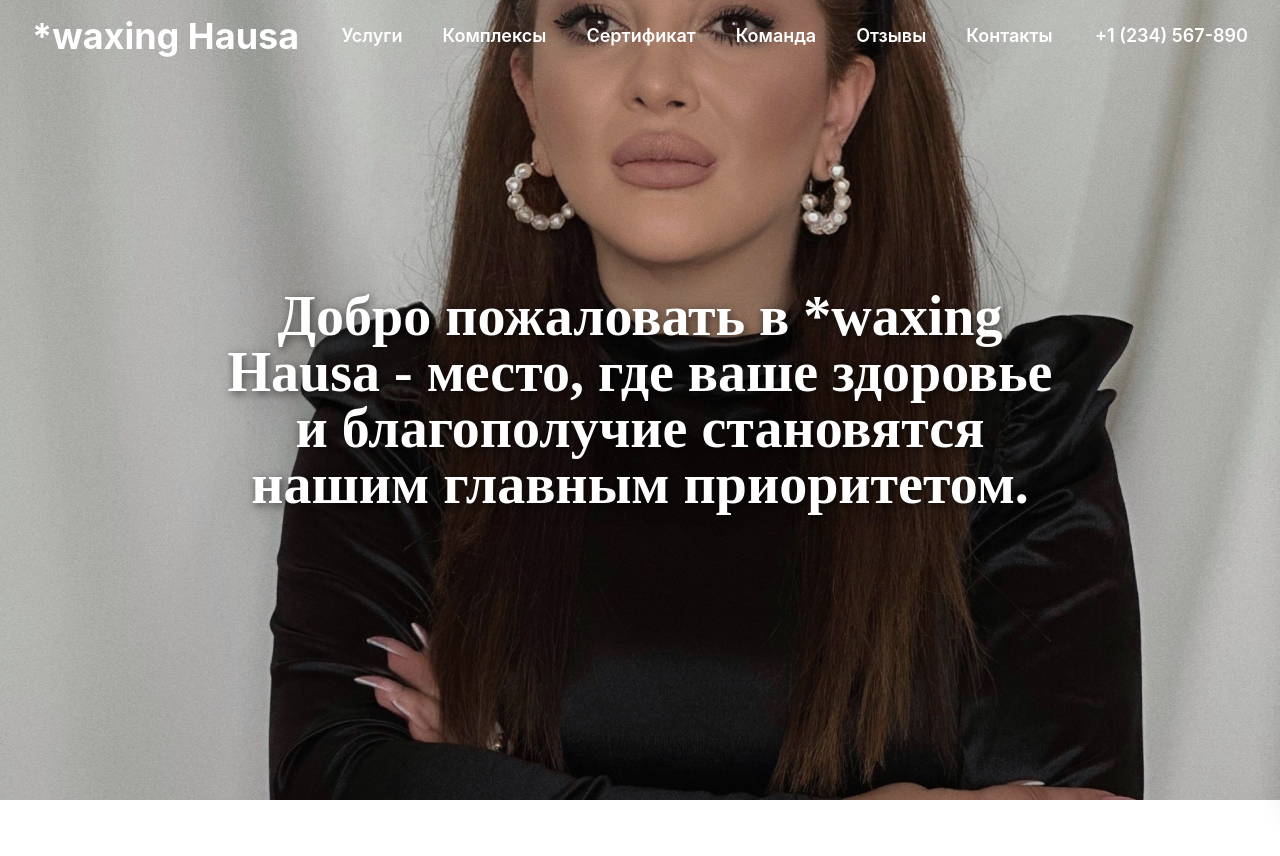
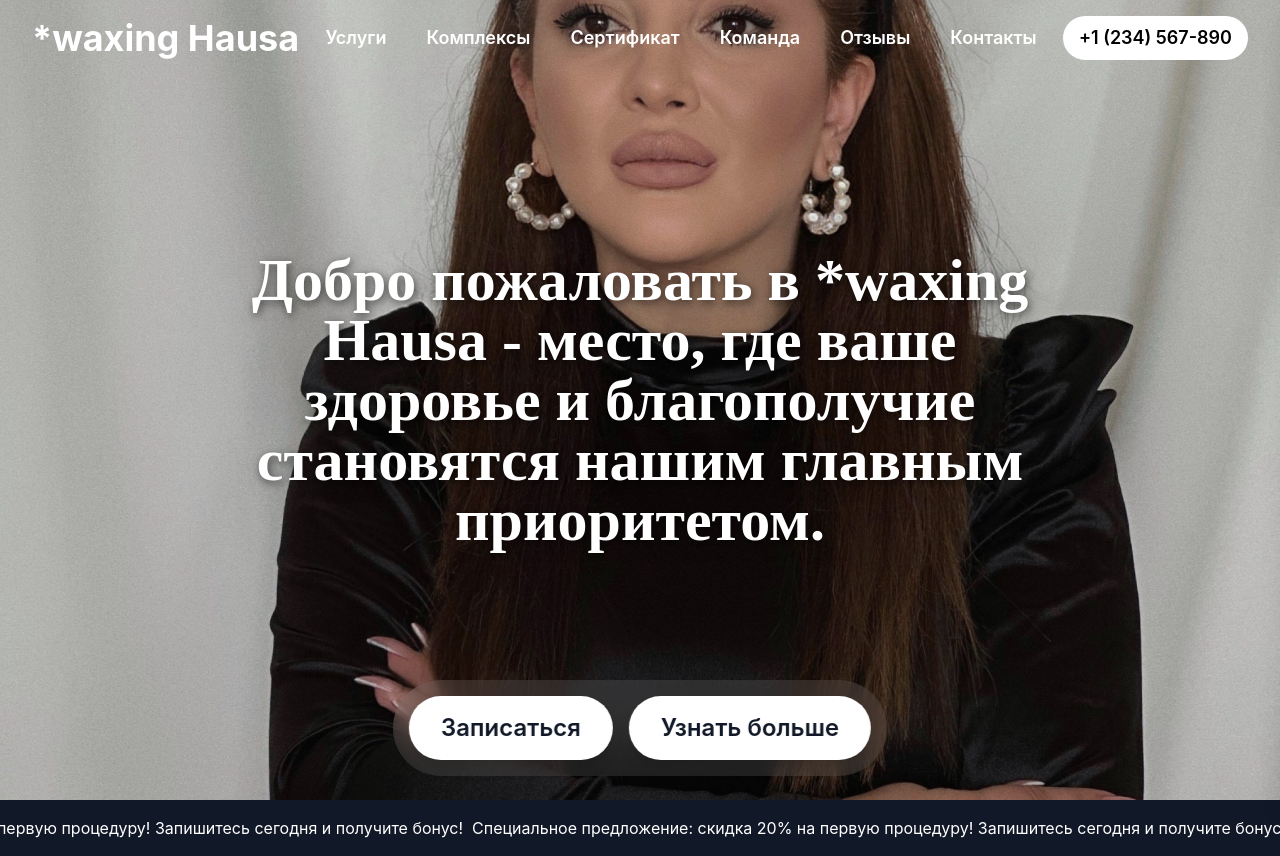
Before and after one commit to saydullayev-d/waxing_hausa, a React (Create React App) app: page / in a window 1280 px wide. Before the commit the page ends 800 px from the top, so only its background shows below. Built offline with nearby package versions, Linux system fonts and the light colour scheme.

Commit message:
add marque section

```diff
--- a/src/App.js
+++ b/src/App.js
@@ -2,6 +2,7 @@
 import React from 'react';
 import Navbar from './components/Header/Header.js';
 import HeroSection from './components/HeroSection/HeroSection.js';
+import MarqueeSection from './components/MarqueeSection/MarqueeSection.js';
 
 function App() {
   return (
@@ -10,6 +11,7 @@ function App() {
     >
       <Navbar />
       <HeroSection />
+      <MarqueeSection />
     </div>
   );
 }
--- a/src/components/Header/Header.js
+++ b/src/components/Header/Header.js
@@ -97,7 +97,7 @@ const Header = () => {
         </nav>
 
         {/* Phone number (right, desktop only) */}
-        <div className="hidden md:flex items-center text-white text-lg font-semibold">
+        <div className="hidden md:flex items-center text-black text-lg font-semibold rounded-full py-2 px-4 bg-white">
           <a href="tel:+1234567890" className="hover:text-gray-300 transition-colors">
             +1 (234) 567-890
           </a>
--- a/src/components/HeroSection/HeroSection.css
+++ b/src/components/HeroSection/HeroSection.css
@@ -25,18 +25,21 @@
   max-width: 80%;
   display: flex;
   flex-direction: column;
-    justify-content: space-between; /* Распределяет элементы */
+  justify-content: space-between;
+  /* Распределяет элементы */
   height: 100%;
   padding: 20px;
 }
 
 .hero-text {
-    font-size: 3.5rem;
+  /* font-size: 2.5rem; */
   font-family: "Jost", serif;
   color: white;
   text-shadow: 2px 2px 10px rgba(0, 0, 0, 0.5);
   opacity: 0;
-    margin: auto 0; /* Центрирует заголовок */
+  margin: auto 0;
+  /* Центрирует заголовок */
+  line-height: 1;
 }
 
 .hero-locations {
--- a/src/components/HeroSection/HeroSection.js
+++ b/src/components/HeroSection/HeroSection.js
@@ -37,10 +37,24 @@ const HeroSection = () => {
 
         <div className="relative z-10 flex flex-col items-center justify-center w-full max-w-4xl px-4 sm:px-6 h-full">
 
-          <h1 className="hero-text text-2xl sm:text-3xl md:text-4xl lg:text-5xl font-bold drop-shadow-lg leading-tight sm:leading-snug md:leading-snug mt-16 sm:mt-20 md:mt-24">
+          <h1 className="hero-text text-4xl sm:text-4xl md:text-5xl lg:text-6xl font-bold drop-shadow-lg leading-relaxed sm:leading-relaxed md:leading-relaxed mt-16 sm:mt-20 md:mt-24">
             Добро пожаловать в *waxing Hausa - место, где ваше здоровье и благополучие становятся нашим главным приоритетом.
           </h1>
         </div>
+        <div className="fixed bottom-6 left-1/2 transform -translate-x-1/2 z-20 flex space-x-4 rounded-full backdrop-blur-lg bg-white/10 px-4 py-4">
+        <button
+          className="bg-white text-gray-900 px-8 py-4 rounded-full font-semibold text-xl md:text-2xl hover:bg-gray-200 transition-colors duration-300 shadow-lg"
+          onClick={() => alert("Button 1 clicked!")}
+        >
+          Записаться
+        </button>
+        <button
+          className="bg-white text-gray-900 px-8 py-4 rounded-full font-semibold text-xl md:text-2xl hover:bg-gray-200 transition-colors duration-300 shadow-lg"
+          onClick={() => alert("Button 2 clicked!")}
+        >
+          Узнать больше
+        </button>
+      </div>
       </Element>
     </section>
   );
--- /dev/null
+++ b/src/components/MarqueeSection/MarqueeSection.css
@@ -0,0 +1,23 @@
+.marquee {
+    display: flex;
+    width: 200%; /* Double width to allow seamless looping */
+    animation: marquee 20s linear infinite;
+  }
+
+  .marquee-text {
+    white-space: nowrap; /* Prevents text from wrapping */
+  }
+
+  @keyframes marquee {
+    0% {
+      transform: translateX(0);
+    }
+    100% {
+      transform: translateX(-50%); /* Moves half the width for seamless looping */
+    }
+  }
+
+  /* Optional: Pause animation on hover */
+  .marquee:hover {
+    animation-play-state: paused;
+  }
--- /dev/null
+++ b/src/components/MarqueeSection/MarqueeSection.js
@@ -0,0 +1,24 @@
+import React from "react";
+import "./MarqueeSection.css";
+
+const MarqueeSection = () => {
+  return (
+    <section className="w-full bg-gray-900 text-white py-4 overflow-hidden">
+      <div className="marquee">
+        <div className="marquee-content">
+          <span>
+            Специальное предложение: скидка 20% на первую процедуру! Запишитесь сегодня и получите бонус! &nbsp;
+          </span>
+          <span>
+            Специальное предложение: скидка 20% на первую процедуру! Запишитесь сегодня и получите бонус! &nbsp;
+          </span>
+          <span>
+            Специальное предложение: скидка 20% на первую процедуру! Запишитесь сегодня и получите бонус! &nbsp;
+          </span>
+        </div>
+      </div>
+    </section>
+  );
+};
+
+export default MarqueeSection;
```
Lines whose indentation alone changed are shown as unchanged.
